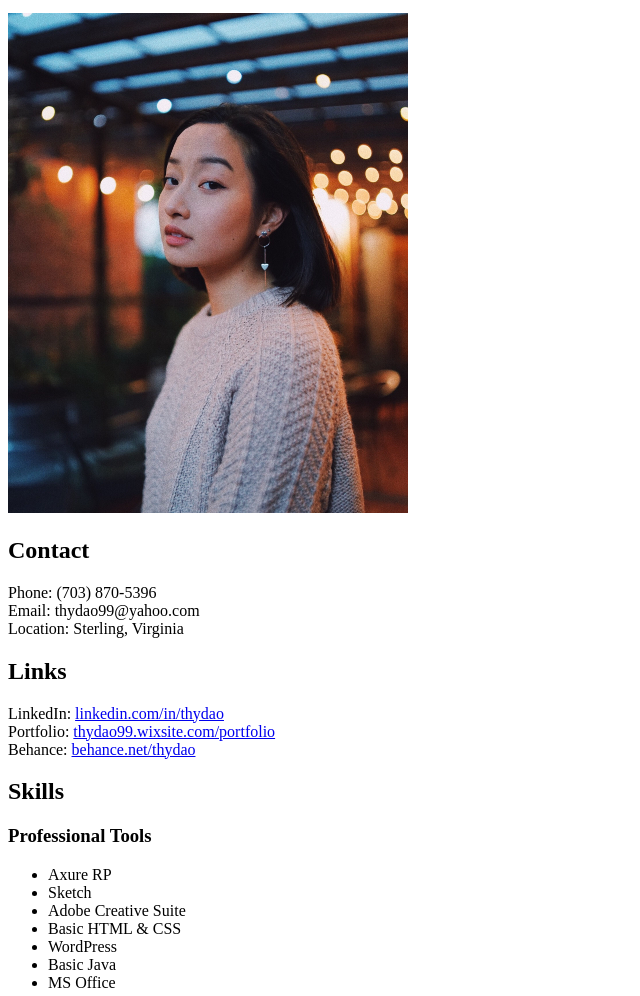
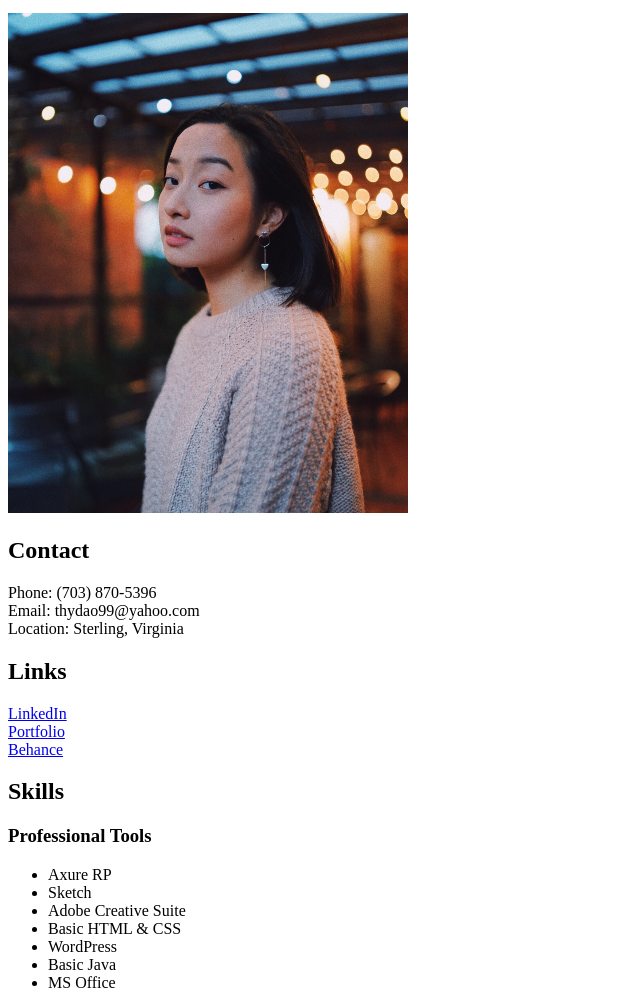
Before and after one commit to daonl/html-resume, a plain HTML site: page index.html in a window 1280 px wide. Shown: the part 101-1097 px from the top of the page, without its empty margins (0-640 px from the left). Drawn offline with Linux system fonts and the light colour scheme.

Commit message:
Edited links

```diff
--- a/index.html
+++ b/index.html
@@ -23,9 +23,9 @@
 		Location: Sterling, Virginia</p>
 
 		<h2>Links</h2>
-		<p>LinkedIn: <a href="https://www.linkedin.com/in/thydao" target="_blank">linkedin.com/in/thydao</a><br>
-		Portfolio: <a href="https://thydao99.wixsite.com/portfolio" target="_blank">thydao99.wixsite.com/portfolio</a><br>
-		Behance: <a href="https://www.behance.net/thydao" target="_blank">behance.net/thydao</a></p>
+		<p><a href="https://www.linkedin.com/in/thydao" target="_blank">LinkedIn</a><br>
+		<a href="https://thydao99.wixsite.com/portfolio" target="_blank">Portfolio</a><br>
+		<a href="https://www.behance.net/thydao" target="_blank">Behance</a></p>
 
 		<h2>Skills</h2>
 		<h3>Professional Tools</h3>
```
